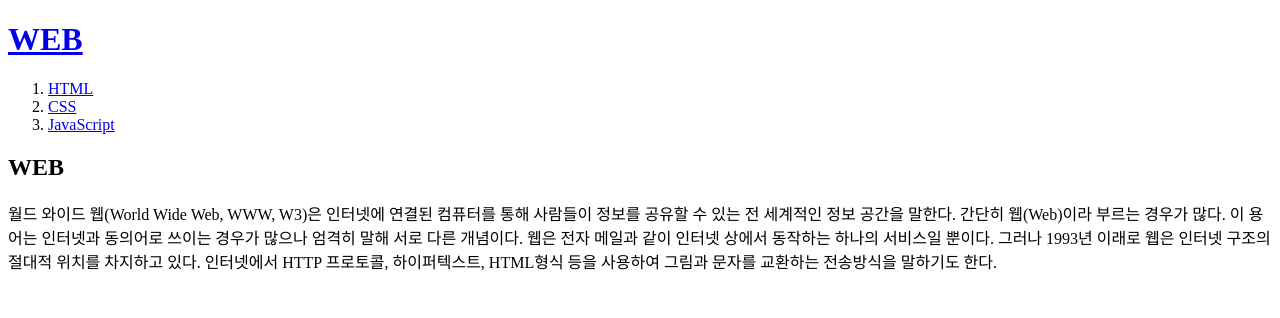
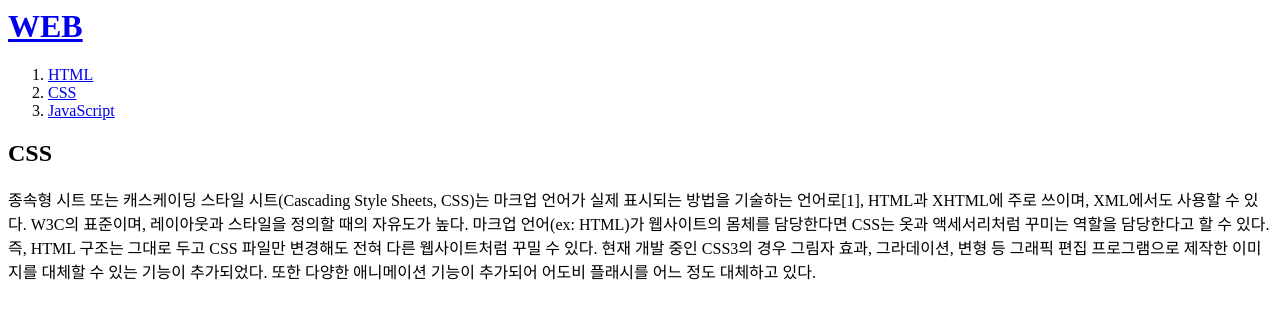
Before and after one commit to dhjeon77/html, a plain HTML site: page index.html in a window 1280 px wide. Drawn offline with Linux system fonts and the light colour scheme.

Commit message:
2.html
css

```diff
--- a/index.html
+++ b/index.html
@@ -1,7 +1,6 @@
-<!doctype html>
 <html>
 <head>
-  <title>WEB1 - Welcome</title>
+  <title>WEB1 - CSS</title>
   <meta charset="utf-8">
 </head>
 <body>
@@ -11,11 +10,15 @@
     <li><a href="2.html"> CSS</a></li>
     <li><a href="3.html">JavaScript</a></li>
   </ol>
-  <h2>WEB</h2>
- <p><a>
-   월드 와이드 웹(World Wide Web, WWW, W3)은 인터넷에 연결된 컴퓨터를 통해 사람들이 정보를 공유할 수 있는 전 세계적인 정보 공간을 말한다. 간단히 웹(Web)이라 부르는 경우가 많다. 이 용어는 인터넷과 동의어로 쓰이는 경우가 많으나 엄격히 말해 서로 다른 개념이다. 웹은 전자 메일과 같이 인터넷 상에서 동작하는 하나의 서비스일 뿐이다. 그러나 1993년 이래로 웹은 인터넷 구조의 절대적 위치를 차지하고 있다.
+  <h2>CSS</h2>
+ 종속형 시트 또는 캐스케이딩 스타일 시트(Cascading Style Sheets, CSS)는 마크업 언어가 실제 표시되는 방법을 기술하는 언어로[1], HTML과 XHTML에 주로 쓰이며, XML에서도 사용할 수 있다. W3C의 표준이며, 레이아웃과 스타일을 정의할 때의 자유도가 높다.
 
-인터넷에서 HTTP 프로토콜, 하이퍼텍스트, HTML형식 등을 사용하여 그림과 문자를 교환하는 전송방식을 말하기도 한다.
+마크업 언어(ex: HTML)가 웹사이트의 몸체를 담당한다면 CSS는 옷과 액세서리처럼 꾸미는 역할을 담당한다고 할 수 있다. 즉, HTML 구조는 그대로 두고 CSS 파일만 변경해도 전혀 다른 웹사이트처럼 꾸밀 수 있다.
+
+현재 개발 중인 CSS3의 경우 그림자 효과, 그라데이션, 변형 등 그래픽 편집 프로그램으로 제작한 이미지를 대체할 수 있는 기능이 추가되었다. 또한 다양한 애니메이션 기능이 추가되어 어도비 플래시를 어느 정도 대체하고 있다.
+
+
+<p><a>
 </p>
 </body>
 </html>
```
